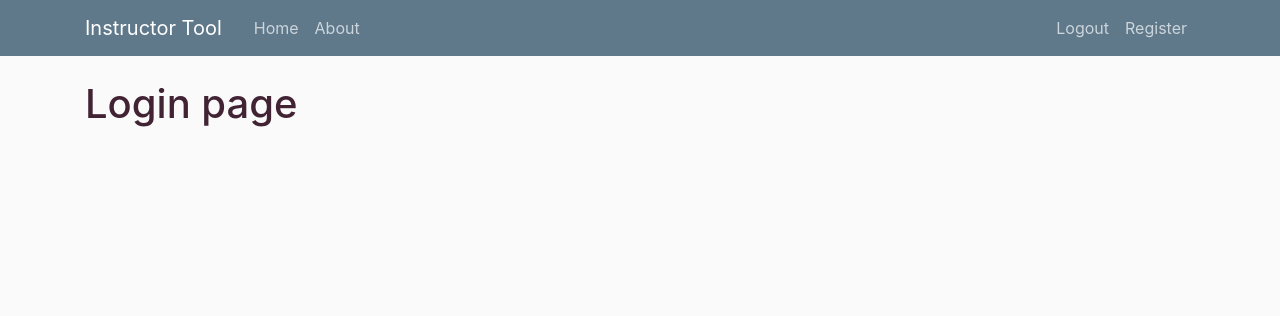
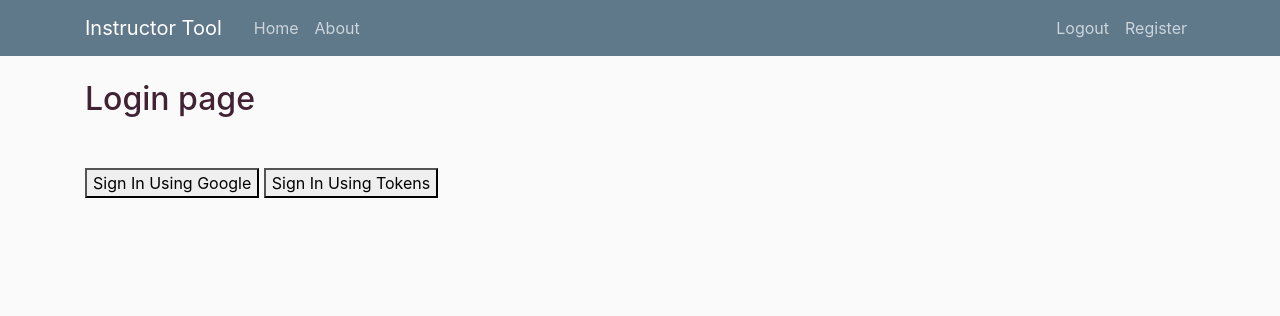
Before and after one commit to tejasipalkar/SER_517_Software_Factory_group5, a Flask app: page /login in a window 1280 px wide. Shown: the top 316 px of the page. Run offline with Flask 2, Linux system fonts and the light colour scheme; some libraries are stand-ins or nearby versions.

Commit message:
Created a login page and linked other pages to it

```diff
--- a/static/main.css
+++ b/static/main.css
@@ -169,3 +169,16 @@ body {
     font-size: 18px;
     line-height: 60px;
     }
+
+    #container {
+  width:220px;
+  margin:30px auto;
+}
+#buttoncontainer{
+  margin-top: 50px;
+
+}
+.buttonLogin{
+  size: 36px;
+
+}
--- a/templates/login.html
+++ b/templates/login.html
@@ -1,5 +1,10 @@
 {% extends "layout.html" %}
 {% block content %}
-    <h1>Login page</h1>
+    <h2>Login page</h2>
+
+    <div id="buttoncontainer">
+		<button type="button" class ="buttonLogin">Sign In Using Google</button>
+		<button type="button" class ="buttonLogin">Sign In Using Tokens</button>
+	</div>
 
 {% endblock content %}
```
